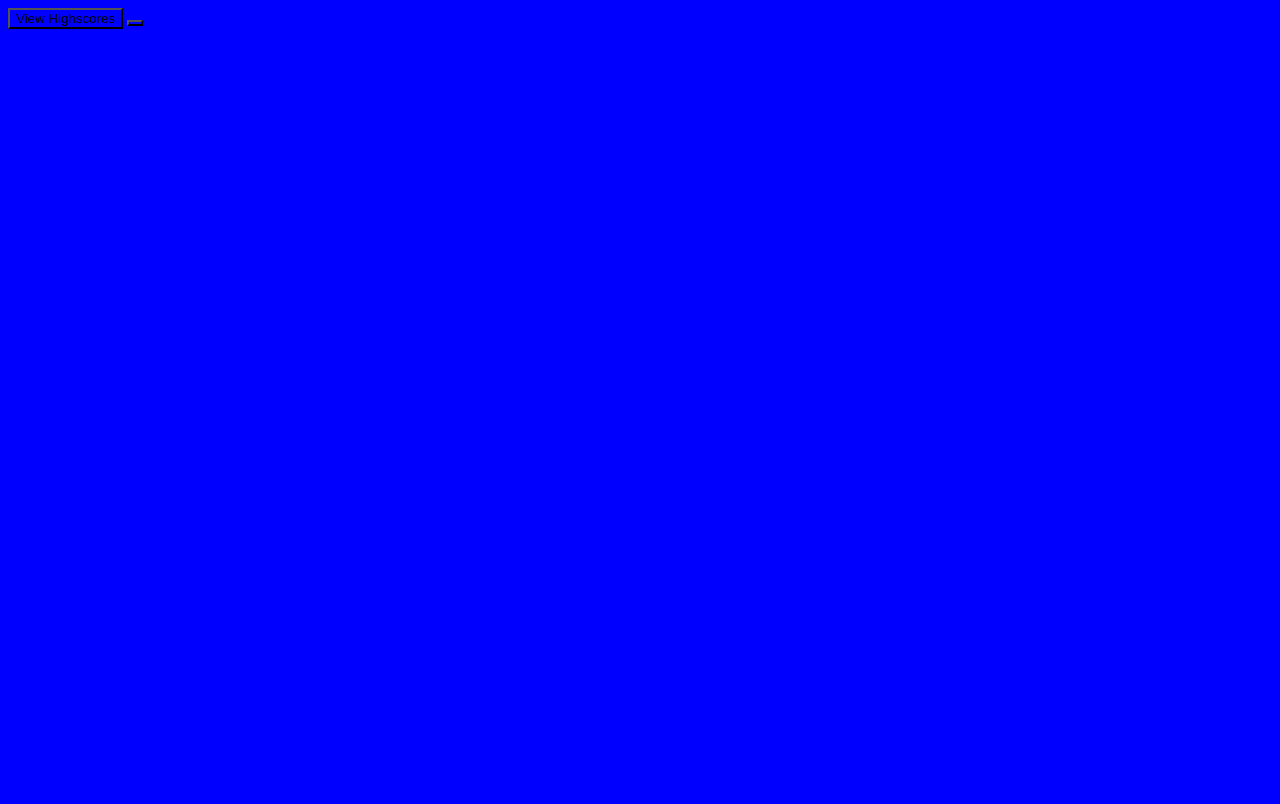
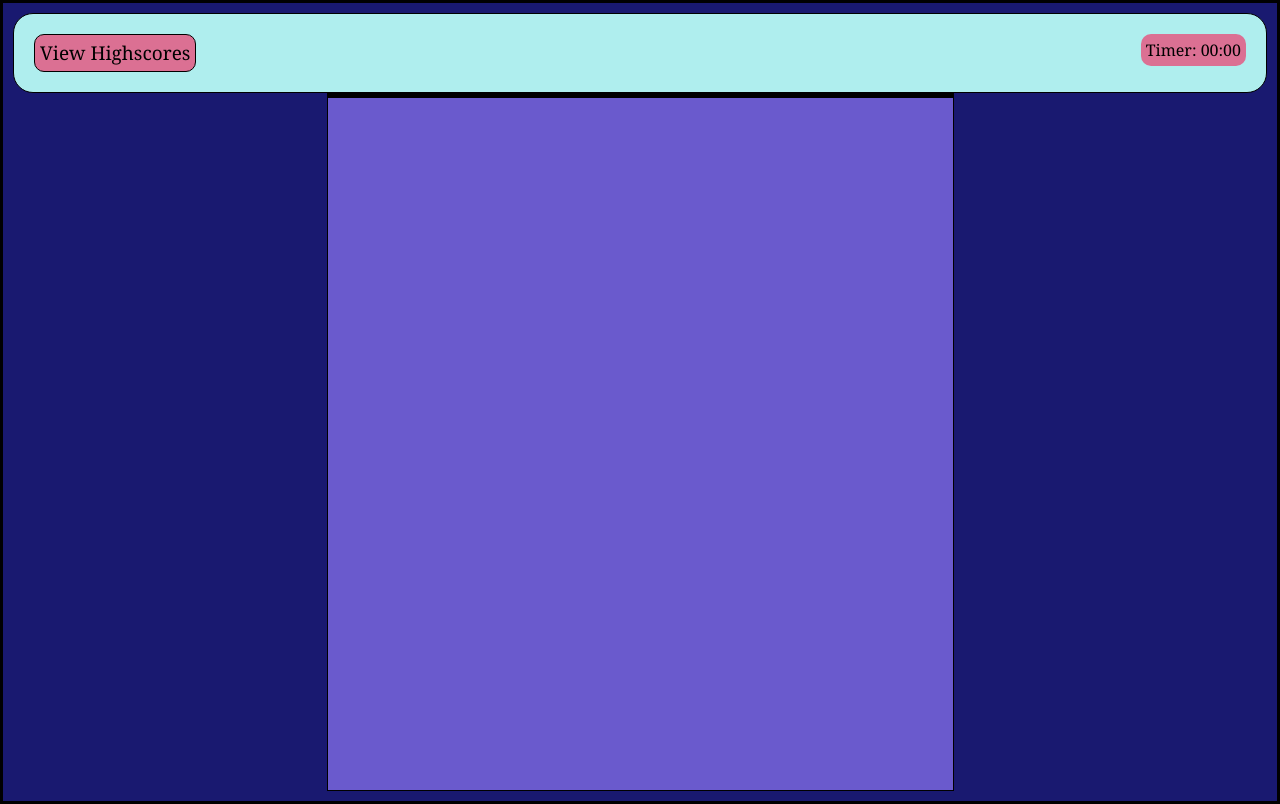
Before and after one commit to reagandeel/Timed-Quiz, a plain HTML site: page index.html in a window 1280 px wide. Drawn offline with Linux system fonts and the light colour scheme.

Commit message:
working with css

```diff
--- a/Assets/css/style.css
+++ b/Assets/css/style.css
@@ -1,3 +1,49 @@
 * {
-    background-color: blue;
+    background-color: paleturquoise;
+    margin: 0;
+    padding: 0;
+    box-sizing: border-box;
+    border: 1px solid;
+    font-family:Cambria, Cochin, Georgia, Times, 'Times New Roman', serif;
 }
+
+.border {
+    padding: 10px;
+    flex-direction: column;
+    justify-content: start;
+    display: flex;
+    height: 100vh;
+    background-color: midnightblue;
+    margin: 0 auto;
+}
+
+.navbar {
+    padding: 20px;
+    border-radius: 20px 20px 20px 20px;
+
+}
+/* Styling for the 'View Highscores' button */
+
+.navbar button {
+    background-color: palevioletred;
+    font-size: 19px;
+    padding: 5px;
+    border-radius: 10px 10px 10px 10px;
+
+}
+
+.navbar p {
+    float: right;
+    background-color: palevioletred;
+    border: none;
+    padding: 5px;
+    border-radius: 10px 10px 10px 10px;
+}
+
+.inner-container {
+    height: 100%;
+    width: 50%;
+    margin: 0 auto;
+    background-color: slateblue;
+
+}
--- a/index.html
+++ b/index.html
@@ -1,6 +1,7 @@
 <!DOCTYPE html>
 <html lang="en">
 <head>
+  <title>Web Quiz</title>
   <meta charset="UTF-8">
   <meta name="viewport" content="width=device-width, initial-scale=1.0">
   <meta http-equiv="X-UA-Compatible" content="ie=edge">
@@ -8,9 +9,23 @@
   <link rel="stylesheet" href="./Assets/css/style.css">
   <link rel="javascript" href="./Assets/js/script.js">
 </head>
-<div>
-  <div class="navbar">
-    <button>View Highscores</button>
-    <button></button>
+<body>
+  <div class="border">
+  <!--Navigation Bar / show highscores and timer-->
+    <div class="navbar">
+      <button>View Highscores</button>
+      <p>Timer: 00:00</p>
+    </div>
+  <!-- Prompt to start quiz -->
+    <div class="inner-container">
+      <header class="prompt">
+
+
+      </header>
+  <!-- Actual Quiz -->
+      <main>
+
+      </main>
+    </div>
   </div>
-</div>
+</body>
```
